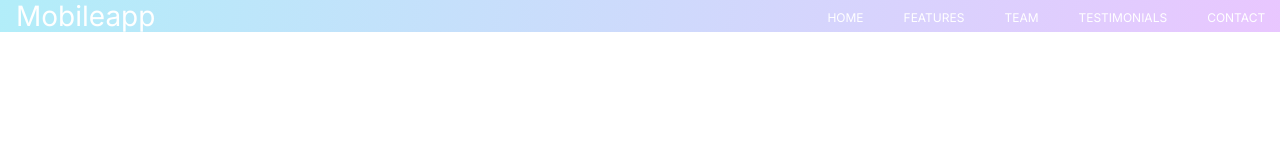
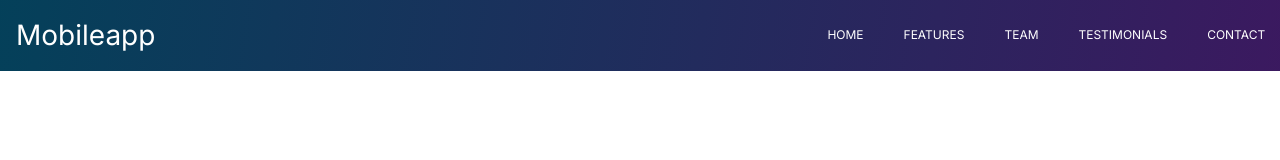
Before and after one commit to Mariia-Ostapets/team-project-00, a plain HTML site: page header.html in a window 1280 px wide. Drawn offline with nearby package versions, Linux system fonts and the light colour scheme.

Commit message:
Add background and padding for header

```diff
--- a/styles/header.css
+++ b/styles/header.css
@@ -1,5 +1,4 @@
 /* GLOBAL STYLES */
-
 body {
   font-family: "Inter", sans-serif;
   color: #000000;
@@ -31,13 +30,14 @@ ol {
 .page-header {
   backdrop-filter: blur(35px);
   background: linear-gradient(
-    99deg,
-    rgba(0, 197, 235, 0.3) 0%,
-    rgba(181, 68, 254, 0.3) 100%
-  );
+      99deg,
+      rgba(0, 197, 235, 0.3) 0%,
+      rgba(181, 68, 254, 0.3) 100%
+    ),
+    #06071b;
 }
 .page-logo {
-  font-family: "Inter", sans-serif;
+  display: inline-block;
   font-weight: 400;
   color: #fff;
   font-size: 28px;
@@ -48,8 +48,10 @@ ol {
   gap: 40px;
 }
 .menu-nav-list-item {
-  font-family: "Inter", sans-serif;
+  display: inline-block;
   font-weight: 400;
   color: #fff;
   font-size: 12px;
+  padding-top: 28px;
+  padding-bottom: 29px;
 }
```
